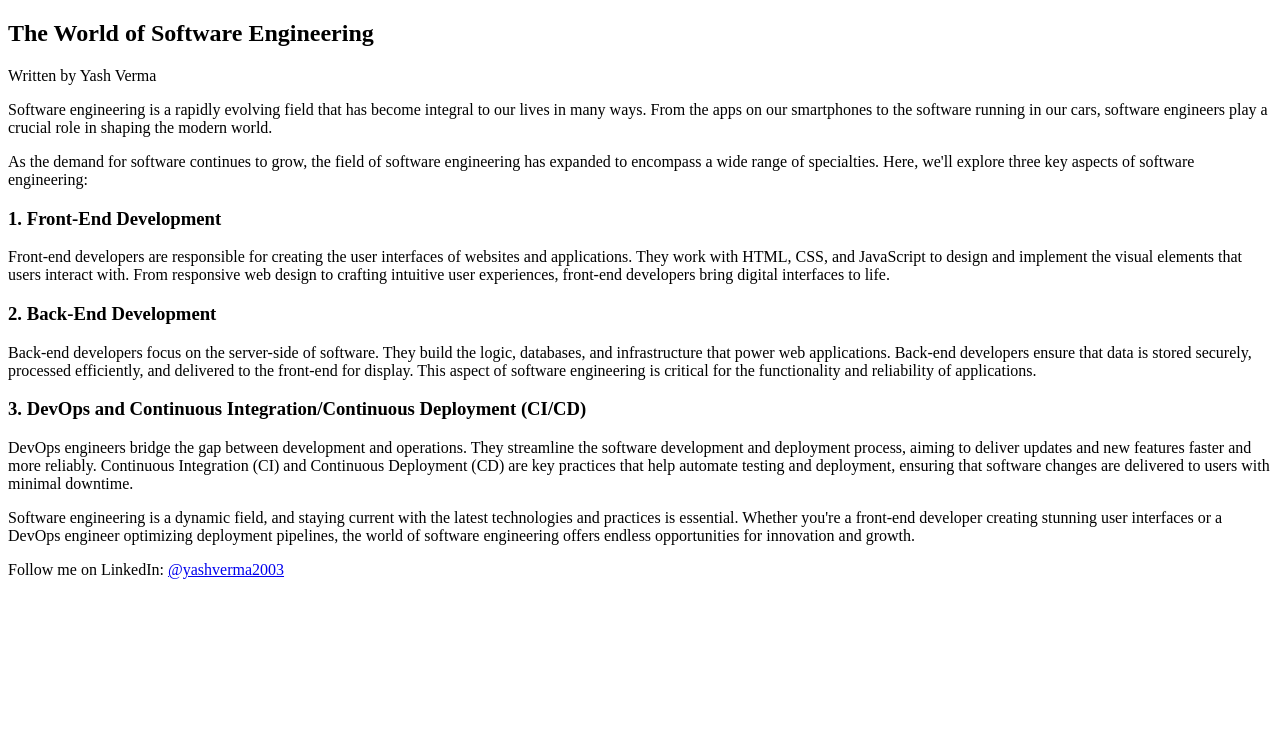
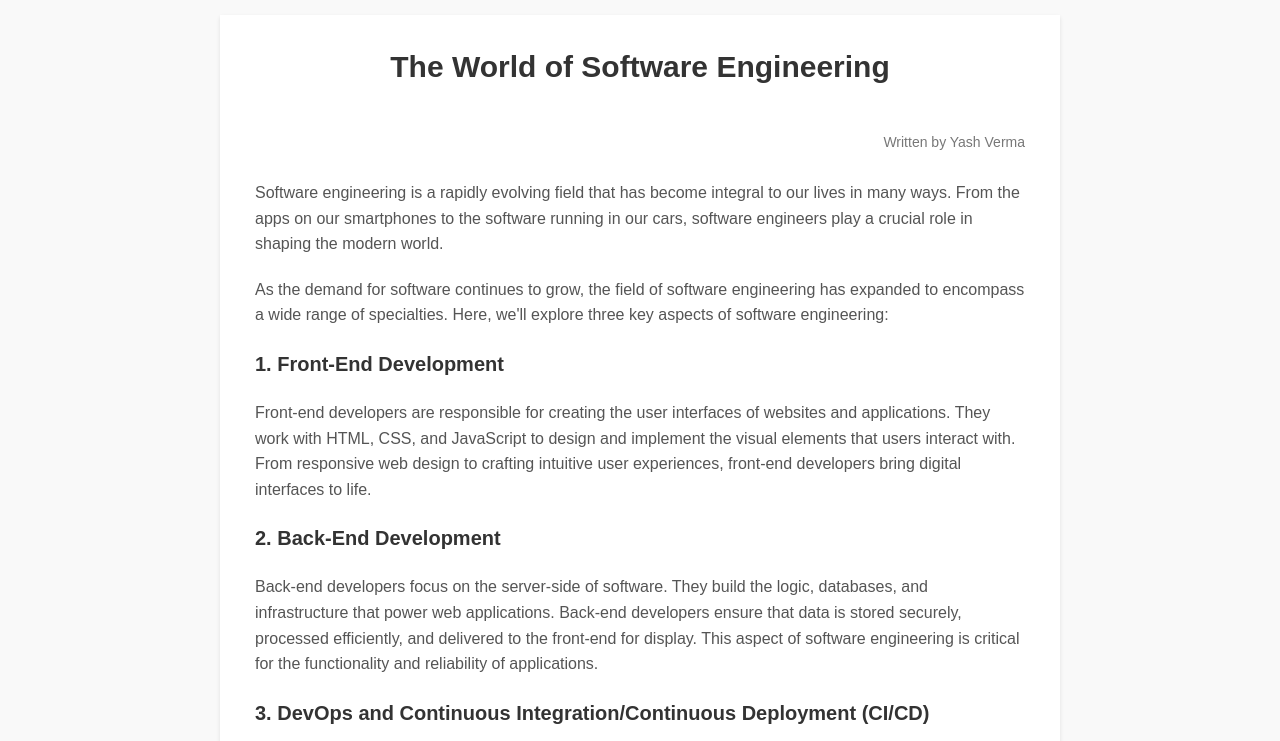
Before and after one commit to yashverma03/text-sharing-tool, a plain HTML site: page src/index.html in a window 1280 px wide. Shown: the top 741 px of the page. Drawn offline with Linux system fonts and the light colour scheme.

Commit message:
updated css

```diff
--- a/src/index.html
+++ b/src/index.html
@@ -1,48 +1,48 @@
 <!DOCTYPE html>
-<html lang="en">
+<html lang='en'>
 
 <head>
-  <meta charset="UTF-8">
-  <meta name="viewport" content="width=device-width, initial-scale=1.0">
+  <meta charset='UTF-8'>
+  <meta name='viewport' content='width=device-width, initial-scale=1.0'>
   <title>Text Sharing Tool</title>
-  <link rel="stylesheet" href="styles.css">
+  <link rel='stylesheet' href='styles.css'>
 </head>
 
 <body>
-  <article id="article">
-    <header class="article-header">
-      <h1 class="article-title">The World of Software Engineering</h1>
-      <p class="article-details">Written by Yash Verma</p>
+  <article id='article'>
+    <header class='article-header'>
+      <h1 class='article-title'>The World of Software Engineering</h1>
+      <p class='article-author'>Written by Yash Verma</p>
     </header>
 
-    <div class="article-content">
+    <div class='article-content'>
       <p>Software engineering is a rapidly evolving field that has become integral to our lives in many ways. From the apps on our smartphones to the software running in our cars, software engineers play a crucial role in shaping the modern world.</p>
 
       <p>As the demand for software continues to grow, the field of software engineering has expanded to encompass a wide range of specialties. Here, we'll explore three key aspects of software engineering:</p>
 
-      <h3>1. Front-End Development</h3>
+      <h4>1. Front-End Development</h4>
       <p>Front-end developers are responsible for creating the user interfaces of websites and applications. They work with HTML, CSS, and JavaScript to design and implement the visual elements that users interact with. From responsive web design to crafting intuitive user experiences, front-end developers bring digital interfaces to life.</p>
 
-      <h3>2. Back-End Development</h3>
+      <h4>2. Back-End Development</h4>
       <p>Back-end developers focus on the server-side of software. They build the logic, databases, and infrastructure that power web applications. Back-end developers ensure that data is stored securely, processed efficiently, and delivered to the front-end for display. This aspect of software engineering is critical for the functionality and reliability of applications.</p>
 
-      <h3>3. DevOps and Continuous Integration/Continuous Deployment (CI/CD)</h3>
+      <h4>3. DevOps and Continuous Integration/Continuous Deployment (CI/CD)</h4>
       <p>DevOps engineers bridge the gap between development and operations. They streamline the software development and deployment process, aiming to deliver updates and new features faster and more reliably. Continuous Integration (CI) and Continuous Deployment (CD) are key practices that help automate testing and deployment, ensuring that software changes are delivered to users with minimal downtime.</p>
 
       <p>Software engineering is a dynamic field, and staying current with the latest technologies and practices is essential. Whether you're a front-end developer creating stunning user interfaces or a DevOps engineer optimizing deployment pipelines, the world of software engineering offers endless opportunities for innovation and growth.</p>
     </div>
 
-    <footer class="article-footer">
-      <p>Follow me on LinkedIn: <a href="https://www.linkedin.com/in/yashverma2003/">@yashverma2003</a></p>
+    <footer class='article-footer'>
+      <p>Follow me on LinkedIn: <a href='https://www.linkedin.com/in/yashverma2003/'>@yashverma2003</a></p>
     </footer>
   </article>
 
-  <div id="custom-menu">
-    <button id="twitter-share">Share on Twitter</button>
-    <button id="close-menu">Close</button>
+  <div id='custom-menu'>
+    <button id='twitter-share'>Share on Twitter</button>
+    <button id='close-menu'>Close</button>
   </div>
 
-  <script src="index.js"></script>
+  <script src='index.js'></script>
 </body>
 
 </html>
--- a/src/index.js
+++ b/src/index.js
@@ -6,10 +6,11 @@ const closeMenuButton = document.getElementById('close-menu');
 // Function to show the custom menu near the selected text
 function showCustomMenu(e) {
     const selection = window.getSelection();
+
     if (selection.toString().length > 0) {
         const range = selection.getRangeAt(0);
         const rect = range.getBoundingClientRect();
-        const top = rect.top + window.scrollY + 20; // Adjust the position as needed
+        const top = rect.top + window.scrollY + 20;
         const left = rect.left + window.scrollX;
 
         customMenu.style.display = 'block';
@@ -29,9 +30,9 @@ closeMenuButton.addEventListener('click', () => {
 // Event listener for sharing on Twitter
 twitterShareButton.addEventListener('click', () => {
     const selection = window.getSelection().toString();
+
     if (selection.length > 0) {
-        // Use the Twitter SDK or construct the sharing URL manually
-        const tweetText = encodeURIComponent(`Check out this article: ${selection}`);
+        const tweetText = encodeURIComponent(selection);
         const twitterUrl = `https://twitter.com/intent/tweet?text=${tweetText}`;
         window.open(twitterUrl, '_blank');
     }
--- a/src/styles.css
+++ b/src/styles.css
@@ -1,3 +1,67 @@
+body {
+  margin: 10px;
+  padding: 5px;
+  background-color: #f9f9f9;
+  font-family: Arial, Helvetica, sans-serif;
+}
+
+#article {
+  max-width: 800px;
+  margin: 0 auto;
+  padding: 20px;
+  background-color: #fff;
+  box-shadow: 0 2px 4px rgba(0, 0, 0, 0.1);
+}
+
+.article-title {
+  font-size: 30px;
+  color: #333;
+  margin-bottom: 40px;
+}
+
+.article-author {
+  color: #777;
+  font-size: 14px;
+  text-align: right;
+}
+
+.article-content {
+  margin-top: 20px;
+  line-height: 1.6;
+}
+
+h1 {
+  text-align: center;
+  margin-bottom: 300px;
+  margin: 10px;
+  padding: 5px;
+}
+
+h4 {
+  font-size: 20px;
+  margin-top: 20px;
+  margin: 10px;
+  padding: 5px;
+  color: #333;
+}
+
+p {
+  font-size: 16px;
+  color: #555;
+  margin-bottom: 15px;
+  margin: 10px;
+  padding: 5px;
+}
+
+a {
+  color: #007BFF;
+  text-decoration: none;
+}
+
+a:hover {
+  text-decoration: underline;
+}
+
 #custom-menu {
   position: absolute;
   display: none;
@@ -5,5 +69,59 @@
   border: 1px solid #ccc;
   box-shadow: 0 2px 4px rgba(0, 0, 0, 0.1);
   padding: 10px;
-  z-index: 9999;
 }
+
+#custom-menu button {
+  margin-right: 10px;
+  padding: 8px 16px;
+  border-radius: 20px;
+  color: #fff;
+  border: none;
+  cursor: pointer;
+}
+
+#twitter-share {
+  background-color: #007BFF;
+}
+
+#twitter-share:hover {
+  background-color: #0056b3;
+}
+
+#close-menu {
+  background-color: grey;
+}
+
+#close-menu:hover {
+  background-color: #555;
+}
+
+.article-footer {
+  margin-top: 20px;
+  text-align: center;
+  color: #777;
+  font-size: 14px;
+}
+
+/* Responsive design for smaller screens */
+@media screen and (max-width: 600px) {
+  #article {
+    padding: 10px;
+  }
+
+  .article-title {
+    font-size: 24px;
+  }
+
+  .article-author {
+    font-size: 12px;
+  }
+
+  h4 {
+    font-size: 20px;
+  }
+
+  p {
+    font-size: 14px;
+  }
+}
```
